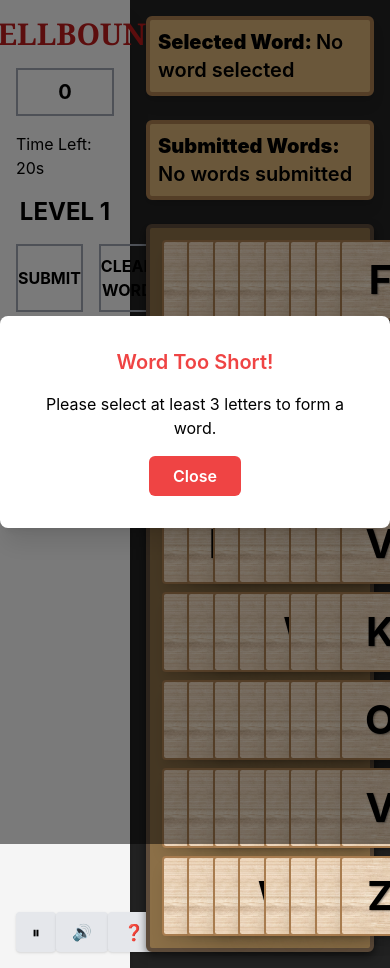
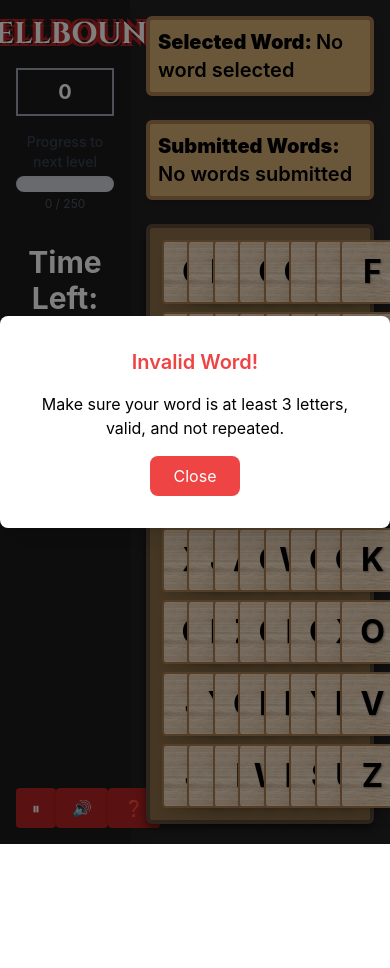
Before and after one commit to johnangelculubong/spellbound, a React (Create React App) app: page /play/1/1/level/1 in a window 390 px wide. Both pictures are taken after a click on the button "SUBMIT". After the commit the page ends 844 px from the top, so only its background shows below. Built offline with nearby package versions, Linux system fonts and the light colour scheme.

Commit message:
Updated gameplay

```diff
--- a/src/components/Gameplay.jsx
+++ b/src/components/Gameplay.jsx
@@ -4,6 +4,7 @@ import { motion, AnimatePresence } from "framer-motion";
 import tileTexture from "../assets/tile-texture.jpg";
 import PauseMenu from "./PauseMenu";
 
+// Constants
 const rows = 8;
 const cols = 8;
 
@@ -12,14 +13,31 @@ const randomLetter = () => {
   return letters[Math.floor(Math.random() * letters.length)];
 };
 
+const wordList = [
+  "MAGIC", "BET", "SPELL", "DRAGON", "WIZARD", "POTION",
+  "CAST", "WAND", "BOOK", "FLAME", "CHARM",
+  "HEX", "ENCHANT", "MYTH", "ELDER", "FIRE",
+  "POWER", "SPELLBOUND", "MYSTIC", "ARCANE", "RUNE"
+];
+
 export default function Gameplay() {
   const { levelId, category, difficulty } = useParams();
   const navigate = useNavigate();
   const currentLevel = parseInt(levelId, 10) || 1;
 
-  const initialTime = 30 - currentLevel * 2; // Decrease time by 2s each level
+  // Define time multipliers for different difficulties
+  const timeModifiers = {
+    apprentice: 40,  // Longer time for easy level
+    intermediate: 30,
+    expert: 20,  // Shorter time for hard level
+  };
+
+  // Adjust initial time based on the difficulty
+  const initialTime = timeModifiers[difficulty] || 30 - currentLevel * 2;
+
+  const [score, setScore] = useState(0);
   const targetScore = 200 + currentLevel * 50;
-
+  const progress = Math.min((score / targetScore) * 100, 100);
 
   const [grid, setGrid] = useState(
     Array.from({ length: rows }, () =>
@@ -27,13 +45,13 @@ export default function Gameplay() {
     )
   );
   const [selected, setSelected] = useState([]);
-  const [score, setScore] = useState(0);
   const [isPaused, setIsPaused] = useState(false);
   const [isModalOpen, setIsModalOpen] = useState(false);
   const [isModalFailed, setIsModalFailed] = useState(false);
-  const [submittedWords, setSubmittedWords] = useState([]); // Added state for submitted words
+  const [submittedWords, setSubmittedWords] = useState([]);
   const [timeLeft, setTimeLeft] = useState(initialTime);
   const [gameStatus, setGameStatus] = useState("playing");
+  const [showNotification, setShowNotification] = useState(true);  // Notification state
 
   const handleClick = (r, c) => {
     setSelected([...selected, { r, c }]);
@@ -42,24 +60,23 @@ export default function Gameplay() {
   const submitWord = () => {
     const word = selected.map((tile) => grid[tile.r][tile.c]).join("");
 
-    // Check if the word is already submitted
-    if (submittedWords.includes(word)) {
+    if (word.length < 3 || submittedWords.includes(word) || !wordList.includes(word)) {
       setIsModalOpen(true);
-      return; // Stop further execution if word is repeated
+      return;
     }
 
-    if (word.length >= 3) {
+    // Add score for the correct word
     setScore(score + word.length * 10);
+
+    // Add time bonus (3 seconds for a valid word)
+    setTimeLeft((prev) => prev + 3); // Add 3 seconds to the remaining time
+
     const newGrid = [...grid.map((row) => [...row])];
     selected.forEach(({ r, c }) => (newGrid[r][c] = null));
     dropTiles(newGrid);
 
-      // Add the valid word to the submitted words list
     setSubmittedWords([...submittedWords, word]);
     setSelected([]);
-    } else {
-      setIsModalOpen(true);
-    }
   };
 
   const clearLastLetter = () => {
@@ -88,24 +105,15 @@ export default function Gameplay() {
     setGrid(newGrid);
   };
 
-  const clearSelection = () => {
-    setSelected([]);
-  };
-
-  const closeModal = () => {
-    setIsModalOpen(false);
-  };
-
+  const clearSelection = () => setSelected([]);
+  const closeModal = () => setIsModalOpen(false);
   const handlePause = () => setIsPaused(true);
   const handleResume = () => setIsPaused(false);
-
   const [timerId, setTimerId] = useState(null);
 
   useEffect(() => {
     if (!isPaused && timeLeft > 0 && gameStatus === "playing") {
-    const id = setInterval(() => {
-      setTimeLeft((prev) => prev - 1);
-    }, 1000);
+      const id = setInterval(() => setTimeLeft((prev) => prev - 1), 1000);
       setTimerId(id);
       return () => clearInterval(id);
     }
@@ -119,7 +127,6 @@ useEffect(() => {
     }
     return () => clearInterval(timerId);
   }, [isPaused, timeLeft, gameStatus, score, targetScore]);
-
 
   const handleRestart = () => {
     setGrid(
@@ -136,14 +143,22 @@ useEffect(() => {
     setSubmittedWords([]);
     setIsPaused(false);
   };
+
   useEffect(() => {
     handleRestart();
   }, [levelId]);
 
   const handleExit = () => navigate("/");
-  const handleNextLevel = () => {
-    navigate(`/play/${category}/${difficulty}/level/${currentLevel + 1}`);
-  };
+  const handleNextLevel = () => navigate(`/play/${category}/${difficulty}/level/${currentLevel + 1}`);
+
+  // Hide notification after 5 seconds
+  useEffect(() => {
+    if (showNotification) {
+      const timer = setTimeout(() => setShowNotification(false), 5000);
+      return () => clearTimeout(timer);
+    }
+  }, [showNotification]);
+
   return (
     <AnimatePresence>
       <motion.div
@@ -151,93 +166,109 @@ useEffect(() => {
         animate={{ opacity: 1, y: 0 }}
         exit={{ opacity: 0, y: -50 }}
         transition={{ duration: 0.6 }}
-        className={`flex flex-row items-stretch bg-[#222] text-white min-h-screen w-screen overflow-hidden ${
-          isPaused ? "filter blur-md" : ""
-        }`}
+        className={`flex flex-row items-stretch bg-[#222] text-white min-h-screen w-screen overflow-hidden ${isPaused ? "filter blur-md" : ""}`}
       >
         {/* Sidebar */}
-        <div className="w-1/3 bg-[#f5f5f5] text-black flex flex-col justify-between p-4 shadow-xl">
+        <div className="w-1/3 bg-[#1b1b1b] text-white flex flex-col justify-between p-4 shadow-xl" style={{ backgroundColor: "#1b1b1b" }}>
           <div className="flex flex-col gap-4 items-center">
-            <h1 className="text-3xl font-extrabold text-red-700 font-serif">
+            <h1
+              className="text-3xl font-extrabold text-white font-serif"
+              style={{
+                fontFamily: "Cinzel, serif",
+                textShadow: `-3px -3px 0 #B22222, 3px -3px 0 #B22222, -3px 3px 0 #B22222, 3px 3px 0 #B22222`
+              }}
+            >
               SPELLBOUND
             </h1>
             <div className="w-full border-2 border-gray-400 py-2 text-center text-xl font-bold">
               {score}
             </div>
-            <div>Time Left: {timeLeft}s</div>
-            <div className="text-2xl font-bold">LEVEL {levelId}</div>
-            {/* Buttons for Submit & Clear Word */}
+
+            {/* Progress Bar */}
+            <div className="w-full">
+              <div className="text-center text-sm font-medium text-gray-700 mb-1">
+                Progress to next level
+              </div>
+              <div className="w-full bg-gray-300 rounded-full h-4 shadow-inner">
+                <div
+                  className="bg-[#B22222] h-4 rounded-full transition-all duration-300"
+                  style={{ width: `${progress}%` }}
+                ></div>
+              </div>
+              <div className="text-center text-xs mt-1 text-gray-600">
+                {score} / {targetScore}
+              </div>
+            </div>
+
+            <div className="w-full text-center mt-4">
+              <div className="text-3xl font-bold text-white">
+                Time Left: <span className="text-[#FF6347]">{timeLeft}s</span>
+              </div>
+              <div className="w-full mt-2 bg-[#FF6347] h-2 rounded-full">
+                <div
+                  className="bg-[#B22222] h-2 rounded-full"
+                  style={{ width: `${(timeLeft / initialTime) * 100}%` }}
+                ></div>
+              </div>
+            </div>
+
             <div className="flex space-x-4 w-full">
+              {/* Submit Button */}
               <button
                 onClick={submitWord}
-                className="w-full border-2 border-gray-400 py-2 font-bold hover:bg-gray-300"
+                className="w-full border-4 border-[#B22222] py-3 font-extrabold text-white bg-[#B22222] hover:bg-green-500 transition-colors duration-300 rounded-lg shadow-lg text-xl"
               >
                 SUBMIT
               </button>
+
+              {/* Clear Button */}
               <button
                 onClick={clearLastLetter}
-                className="w-full border-2 border-gray-400 py-2 font-bold hover:bg-gray-300"
+                className="w-full border-4 border-[#B22222] py-3 font-extrabold text-white bg-[#B22222] hover:bg-white hover:text-black transition-colors duration-300 rounded-lg shadow-lg text-xl"
               >
                 CLEAR WORD
               </button>
             </div>
           </div>
+
           <div className="flex justify-around items-center mt-8">
-            <button
-              className="bg-gray-200 px-4 py-2 rounded shadow text-black"
-              onClick={handlePause}
-            >
-              ⏸
-            </button>
-            <button className="bg-gray-200 px-4 py-2 rounded shadow text-black">
-              🔊
-            </button>
-            <button className="bg-gray-200 px-4 py-2 rounded shadow text-black">
-              ❓
-            </button>
+            <button onClick={handlePause} className="bg-[#B22222] px-4 py-2 rounded shadow text-white hover:bg-[#A11B22]">⏸</button>
+            <button className="bg-[#B22222] px-4 py-2 rounded shadow text-white hover:bg-[#A11B22]">🔊</button>
+            <button className="bg-[#B22222] px-4 py-2 rounded shadow text-white hover:bg-[#A11B22]">❓</button>
           </div>
         </div>
 
-        {/* Grid Container */}
+        {/* Main Grid Section */}
         <div className="w-2/3 flex flex-col items-center p-4">
           <div className="flex flex-col items-center mb-6 w-full">
-            {/* Display Selected Word */}
             <div className="w-full flex justify-center items-center bg-[#D4AF75] p-2 rounded-md shadow-lg border-4 border-[#A87C4F]">
               <h2 className="text-xl font-semibold text-black">
                 <strong>Selected Word: </strong>
-                {selected.length === 0
-                  ? "No word selected"
-                  : selected.map((tile) => grid[tile.r][tile.c]).join("")}
+                {selected.length === 0 ? "No word selected" : selected.map((tile) => grid[tile.r][tile.c]).join("")}
               </h2>
             </div>
           </div>
 
-          {/* Display Submitted Words */}
           <div className="flex flex-col items-center mb-6 w-full">
             <div className="w-full flex justify-center items-center bg-[#D4AF75] p-2 rounded-md shadow-lg border-4 border-[#A87C4F]">
               <h2 className="text-xl font-semibold text-black">
                 <strong>Submitted Words: </strong>
-                {submittedWords.length === 0
-                  ? "No words submitted"
-                  : submittedWords.join(", ")}
+                {submittedWords.length === 0 ? "No words submitted" : submittedWords.join(", ")}
               </h2>
             </div>
           </div>
 
           {/* Grid */}
-          <div
-            className="grid grid-cols-8 gap-2 bg-[#8B6F47] p-3 rounded-md shadow-xl border-4 border-[#5D4B3A]"
-            style={{ boxShadow: "0px 4px 8px rgba(0, 0, 0, 0.5)" }}
-          >
+          <div className="grid grid-cols-8 gap-2 bg-[#8B6F47] p-3 rounded-md shadow-xl border-4 border-[#5D4B3A]" style={{ boxShadow: "0px 4px 8px rgba(0, 0, 0, 0.5)" }}>
             {grid.map((row, r) =>
               row.map((letter, c) => (
                 <motion.div
                   key={`${r}-${c}`}
                   onClick={() => handleClick(r, c)}
                   whileTap={{ scale: 0.95 }}
-                  className="w-20 h-20 md:w-24 md:h-24 flex items-center justify-center rounded border-2 bg-[#D4AF75] border-[#A87C4F] shadow-lg cursor-pointer"
+                  className="w-16 h-16 md:w-20 md:h-20 flex items-center justify-center rounded border-2 bg-[#D4AF75] border-[#A87C4F] shadow-lg cursor-pointer"
                   style={{
-                    fontSize: "2.5rem", // Larger font size
+                    fontSize: "2rem",  // Adjust font size to fit the new tile size
                     fontWeight: "bold",
                     color: "#000",
                     textShadow: "1px 1px 2px rgba(0,0,0,0.4)",
@@ -258,49 +289,39 @@ useEffect(() => {
       {/* Pause Menu */}
       <PauseMenu isPaused={isPaused} onResume={handleResume} onRestart={handleRestart} onExit={handleExit} />
 
-      {/* Modal for Word Too Short */}
+      {/* Modal: Word Too Short / Invalid / Duplicate */}
       {isModalOpen && (
         <div className="fixed inset-0 bg-black bg-opacity-50 flex items-center justify-center z-50">
           <div className="bg-white p-8 rounded-lg shadow-xl text-center">
-            <h2 className="text-xl font-semibold text-red-500">Word Too Short!</h2>
-            <p className="mt-4">Please select at least 3 letters to form a word.</p>
-            <button
-              onClick={closeModal}
-              className="mt-4 px-6 py-2 bg-red-500 text-white rounded-md font-semibold hover:bg-red-600"
-            >
+            <h2 className="text-xl font-semibold text-red-500">Invalid Word!</h2>
+            <p className="mt-4">Make sure your word is at least 3 letters, valid, and not repeated.</p>
+            <button onClick={closeModal} className="mt-4 px-6 py-2 bg-red-500 text-white rounded-lg">
               Close
             </button>
           </div>
         </div>
       )}
 
-      {isModalFailed && (
+      {/* Modal: Failed Game */}
+      {isModalFailed && gameStatus === "failed" && (
         <div className="fixed inset-0 bg-black bg-opacity-50 flex items-center justify-center z-50">
           <div className="bg-white p-8 rounded-lg shadow-xl text-center">
-            {gameStatus === "failed" && (
-              <>
-                <h2 className="text-2xl font-bold text-red-600">You Failed!</h2>
-                <button
-                  onClick={handleRestart}
-                  className="mt-4 px-6 py-2 bg-blue-500 text-white rounded-md font-semibold hover:bg-blue-600"
-                >
+            <h2 className="text-xl font-semibold text-red-500">Game Over</h2>
+            <p className="mt-4">Your time has run out. Try again!</p>
+            <button onClick={handleRestart} className="mt-4 px-6 py-2 bg-red-500 text-white rounded-lg">
               Restart
             </button>
-              </>
+            <button onClick={handleExit} className="mt-4 px-6 py-2 bg-blue-500 text-white rounded-lg">
+              Exit
+            </button>
+          </div>
+        </div>
       )}
 
-            {gameStatus === "completed" && (
-              <>
-                <h2 className="text-2xl font-bold text-green-600">Level Completed! Score: {score}</h2>
-                <button
-                  onClick={handleNextLevel}
-                  className="mt-4 px-6 py-2 bg-green-500 text-white rounded-md font-semibold hover:bg-green-600"
-                >
-                  Next Level
-                </button>
-              </>
-            )}
-          </div>
+      {/* Notification */}
+      {showNotification && (
+        <div className="absolute top-4 left-1/2 transform -translate-x-1/2 bg-[#28a745] text-white py-2 px-4 rounded-md shadow-lg">
+          The words must contain three letters
         </div>
       )}
     </AnimatePresence>
```
Also changed, not shown: public/words.json (deleted, +0 -45 lines), src/assets/words.json (added, +93 -0 lines). Lines whose indentation alone changed are shown as unchanged.
